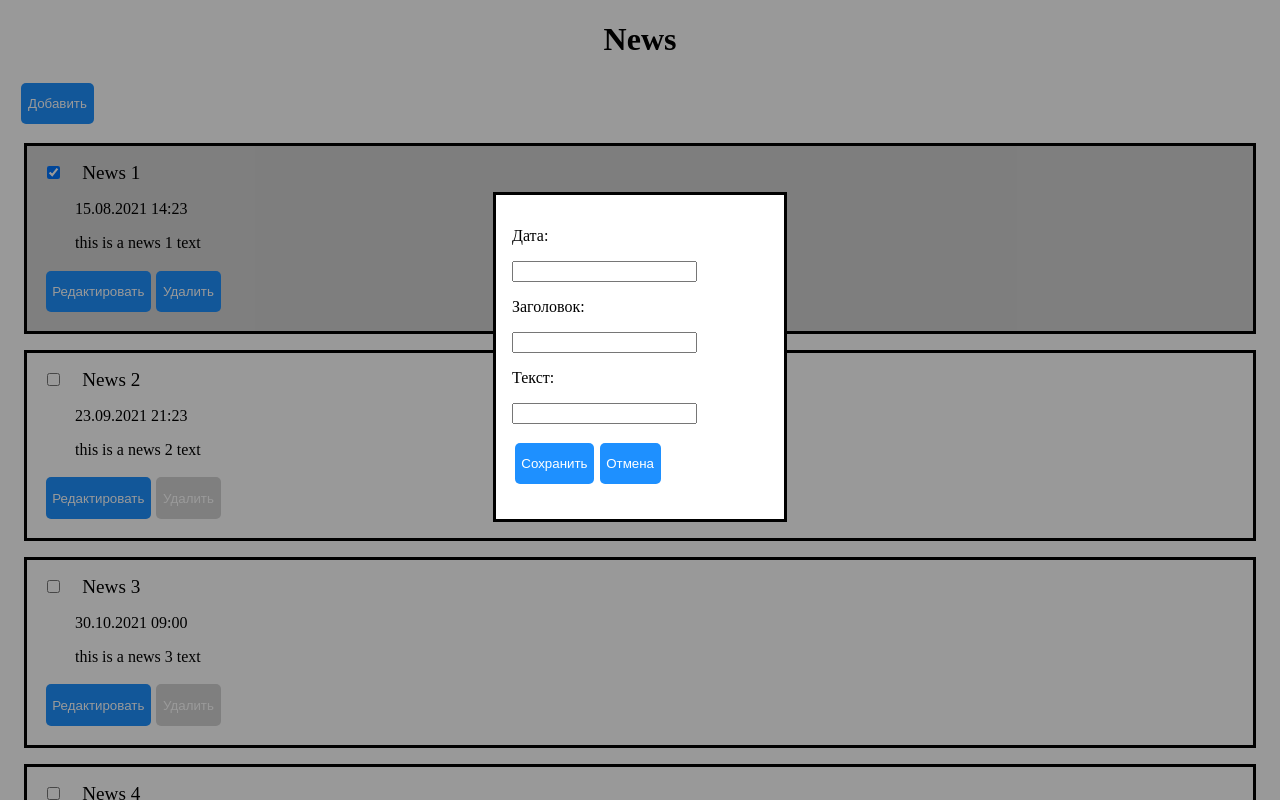
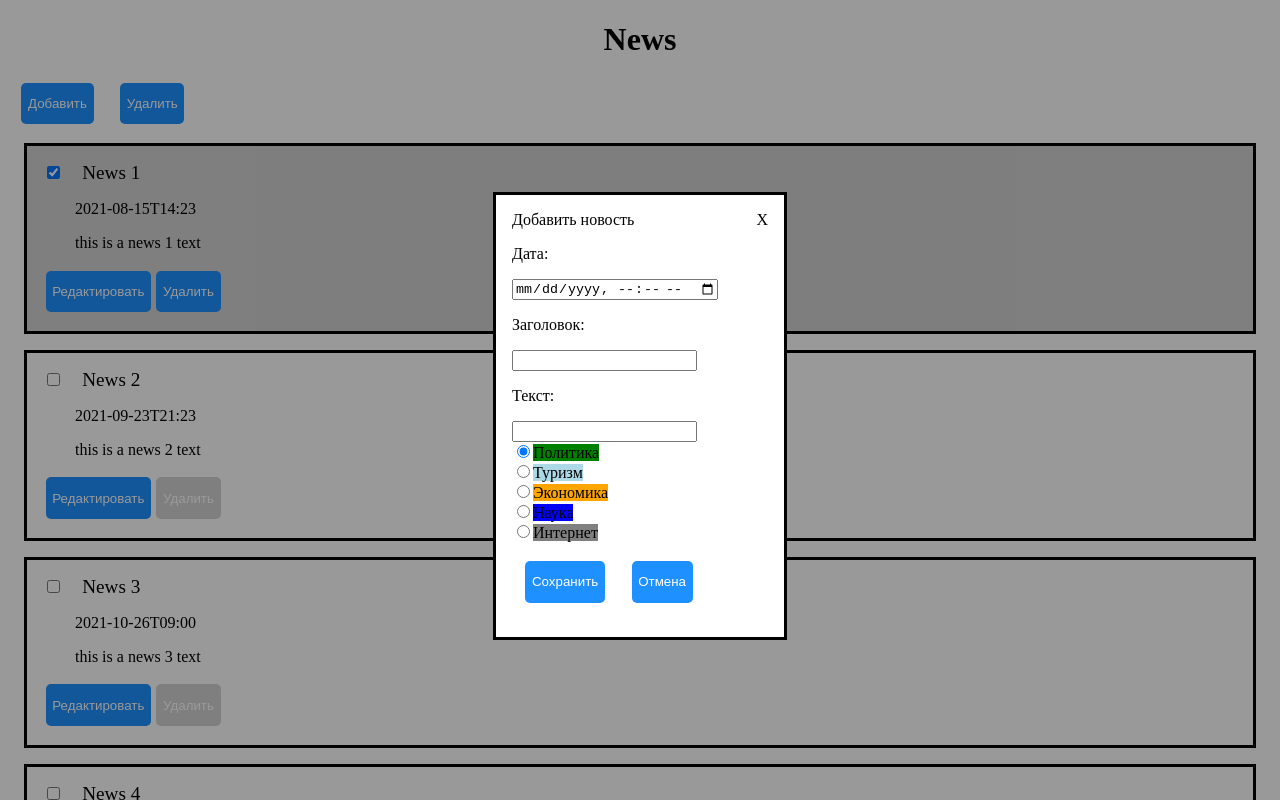
Before and after one commit to ParmaAngularCourse/parma-angular-course, an Angular app in the folder angularHomework/: page / in a window 1280 px wide. Both pictures are taken after a click on the button "Добавить". Shown: the top 800 px of the page. Built offline with nearby package versions, Linux system fonts and the light colour scheme.

Commit message:
homework 3 part

```diff
--- a/angularHomework/src/app/news-list/add-edit-news-modal/add-edit-news-modal.component.css
+++ b/angularHomework/src/app/news-list/add-edit-news-modal/add-edit-news-modal.component.css
@@ -27,3 +27,8 @@ button {
     border-radius: 5px;
     cursor:pointer;
   }
+
+  .close-button {
+      float:right;
+      cursor:pointer;
+  }
--- a/angularHomework/src/app/news-list/add-edit-news-modal/add-edit-news-modal.component.html
+++ b/angularHomework/src/app/news-list/add-edit-news-modal/add-edit-news-modal.component.html
@@ -1,12 +1,6 @@
-<div class="modal" >
-    <div class="modal-content">
-        <p>Дата:</p>
-        <input #date type='text' [value]="news?.dateTime">
-        <p>Заголовок:</p>
-        <input #title type='text' [value]="news?.title">
-        <p>Текст:</p>
-        <input #text type='text' [value]="news?.text">
-        <p><button (click)="clickSaveNews(date.value, title.value, text.value)">Сохранить</button>
-          <button (click)="clickCancel()">Отмена</button></p>
+<div class="modal" *ngIf="isOpen">
+  <div class="modal-content">
+    <ng-content select=".title"></ng-content><span class="close-button" (click)="clickCancel()">X</span>
+    <ng-content></ng-content>
   </div>
 </div>
--- a/angularHomework/src/app/news-list/add-edit-news-modal/add-edit-news-modal.component.ts
+++ b/angularHomework/src/app/news-list/add-edit-news-modal/add-edit-news-modal.component.ts
@@ -1,40 +1,35 @@
-import { ChangeDetectionStrategy, Component, EventEmitter, Input, OnInit, Output } from '@angular/core';
+import { ChangeDetectionStrategy, ChangeDetectorRef, Component, EventEmitter, Input, OnInit, Output } from '@angular/core';
 import { News } from '../news-type';
 
 @Component({
   selector: 'app-add-edit-news-modal',
   templateUrl: './add-edit-news-modal.component.html',
   styleUrls: ['./add-edit-news-modal.component.css'],
-  changeDetection: ChangeDetectionStrategy.OnPush
+  changeDetection: ChangeDetectionStrategy.Default
 })
 export class AddEditNewsModalComponent implements OnInit {
 
-  @Input("news_data") news: News | undefined;
+  public isOpen: boolean = false;
 
-  @Output() saveNews: EventEmitter<News> = new EventEmitter();
   @Output() cancel = new EventEmitter();
 
-  constructor() { }
+  constructor(private cdr: ChangeDetectorRef) { }
 
   ngOnInit(): void {
   }
 
-  clickSaveNews(date: string, title: string, text: string) {
-    let id = this.news ? this.news.id : 0;
-    let isChecked = this.news ? this.news.isChecked :false;
-    let newNews = {
-      id: id,
-      title: title,
-      text: text,
-      dateTime: date,
-      isChecked: isChecked
-    }
-    this.saveNews.emit(newNews);
+  clickCancel() {
+    this.cancel.emit();
   }
 
-  clickCancel() {
-    this.cancel.emit();
-    console.log('btn cancel');
+  open(){
+    this.cdr.markForCheck(); //question
+    this.isOpen = true;
+  }
+
+  close() {
+    this.cdr.markForCheck();
+    this.isOpen = false;
   }
 
 }
--- /dev/null
+++ b/angularHomework/src/app/news-list/context-menu/context-menu.component.css
@@ -0,0 +1,6 @@
+button {
+    border: solid 1px grey;
+    padding: 0.5em;
+    background-color: white;
+    position: absolute;
+}
--- /dev/null
+++ b/angularHomework/src/app/news-list/context-menu/context-menu.component.html
@@ -0,0 +1 @@
+<button *ngIf="isVisible" (click)="onSelectAll()" [style.top.px]="position.top" [style.left.px]="position.left">Отметить все</button>
--- a/angularHomework/src/app/news-list/news-list.component.css
+++ b/angularHomework/src/app/news-list/news-list.component.css
@@ -5,4 +5,11 @@ button {
   margin: 0.2em 1em;
   padding: 1em 0.5em;
   border-radius: 5px;
+  cursor:pointer;
 }
+
+button:disabled,
+button[disabled]{
+  background-color: lightgray;
+  cursor: default;
+}
--- a/angularHomework/src/app/news-list/news-list.component.html
+++ b/angularHomework/src/app/news-list/news-list.component.html
@@ -1,3 +1,30 @@
-<button (click)=OnClickAddButton()>Добавить</button>
-<app-news *ngFor="let item of news" [news_data]="item" (deleteNews)="OnDeleteNews($event)" (editNews)="OnEditNews($event)"></app-news>
-<app-add-edit-news-modal [news_data]="selectedNews" *ngIf="isOpenModal" (cancel)="OnCancelModal()" (saveNews)="OnSaveNews($event)"></app-add-edit-news-modal>
+<div (contextmenu)="onContextMenu($event)" (click)="onClick()">
+    <app-context-menu (selectAllNews)=onSelectAllNews()></app-context-menu>
+    <button (click)=OnClickAddButton()>Добавить</button>
+    <button (click)=OnClickDeleteButton() [disabled]="!isAnyNewsChecked()">Удалить</button>
+    <app-news *ngFor="let item of news" [news_data]="item" (deleteNews)="OnDeleteNews($event)"
+        (editNews)="OnEditNews($event)"></app-news>
+
+    <app-add-edit-news-modal (cancel)="OnCancelModal()">
+        <span class="title">{{selectedNews ? "Изменить новость" : "Добавить новость"}}</span>
+        <p>Дата:</p>
+        <input #date type='datetime-local' [value]="selectedNews ? selectedNews.dateTime : ''">
+        <p>Заголовок:</p>
+        <input #title type='text' [value]="selectedNews ? selectedNews.title : ''">
+        <p>Текст:</p>
+        <input #text type='text' [value]="selectedNews?.text">
+        <div *ngFor="let item of newsTypes">
+            <input type='radio' [(ngModel)]="selectedTypeId" name="newsType" [id]="'newsType' + item.id"  [value]="item.id" >
+            <label for="'newsType' + item.id" [style.background-color]="item.color">{{item.text}}</label>
+        </div>
+        <p><button (click)="clickSaveNews(date.value, title.value, text.value)">Сохранить</button>
+          <button (click)="OnCancelModal()">Отмена</button></p>
+    </app-add-edit-news-modal>
+</div>
+
+
+
+<ng-template>
+    <p></p>
+    <input type='' [value]=''>
+</ng-template>
--- a/angularHomework/src/app/news-list/news-list.component.ts
+++ b/angularHomework/src/app/news-list/news-list.component.ts
@@ -1,5 +1,7 @@
-import { ChangeDetectionStrategy, Component, OnInit } from '@angular/core';
-import { News } from './news-type';
+import { ChangeDetectionStrategy, Component, OnInit, ViewChild } from '@angular/core';
+import { AddEditNewsModalComponent } from './add-edit-news-modal/add-edit-news-modal.component';
+import { ContextMenuComponent } from './context-menu/context-menu.component';
+import { News, NewsType } from './news-type';
 
 
 
@@ -7,19 +9,30 @@ import { News } from './news-type';
   selector: 'app-news-list',
   templateUrl: './news-list.component.html',
   styleUrls: ['./news-list.component.css'],
-  changeDetection: ChangeDetectionStrategy.OnPush
+  changeDetection: ChangeDetectionStrategy.Default
 })
 export class NewsListComponent implements OnInit {
 
-  public news: Array<News> = [
-    { id: 1, title: "News 1", text: "this is a news 1 text", dateTime: "15.08.2021 14:23", isChecked: true },
-    { id: 2, title: "News 2", text: "this is a news 2 text", dateTime: "23.09.2021 21:23", isChecked: false },
-    { id: 3, title: "News 3", text: "this is a news 3 text", dateTime: "30.10.2021 09:00", isChecked: false },
-    { id: 4, title: "News 4", text: "this is a news 4 text", dateTime: "01.11.2021 15:03", isChecked: false }
+  public newsTypes: Array<NewsType> = [
+    {id: 1, text: "Политика", color:"green"},
+    {id: 2, text: "Туризм", color:"lightblue"},
+    {id: 3, text: "Экономика", color:"orange"},
+    {id: 4, text: "Наука", color:"blue"},
+    {id: 5, text: "Интернет", color:"grey"},
   ];
 
-  public isOpenModal: boolean = false;
+  public news: Array<News> = [
+    { id: 1, title: "News 1", text: "this is a news 1 text", dateTime: "2021-08-15T14:23", isChecked: true, newsType: this.newsTypes[0]},
+    { id: 2, title: "News 2", text: "this is a news 2 text", dateTime: "2021-09-23T21:23", isChecked: false, newsType: this.newsTypes[1] },
+    { id: 3, title: "News 3", text: "this is a news 3 text", dateTime: "2021-10-26T09:00", isChecked: false, newsType: this.newsTypes[2] },
+    { id: 4, title: "News 4", text: "this is a news 4 text", dateTime: "2021-11-01T15:03", isChecked: false, newsType: this.newsTypes[3] }
+  ];
+
+  public selectedTypeId: number = 1;
   public selectedNews: News | undefined;
+
+  @ViewChild(ContextMenuComponent) menuComponent: ContextMenuComponent | undefined;
+  @ViewChild(AddEditNewsModalComponent) modalComponent: AddEditNewsModalComponent | undefined;
 
   constructor() { }
 
@@ -37,30 +50,72 @@ export class NewsListComponent implements OnInit {
     const index = this.news.findIndex(item => item.id === $event);
     if (index > -1) {
       this.selectedNews = this.news[index];
-      this.isOpenModal = true;
+      this.selectedTypeId = this.selectedNews.newsType.id;
+      this.modalComponent?.open();
     }
   }
 
-  OnSaveNews($event: News) {
-    if ($event.id === 0) {
-      $event.id = this.news.length + 1;
-      this.news.push($event);
-    } else {
-      let index = this.news.findIndex(item => item.id === $event.id);
-      if (index > -1) {
-        this.news[index] = $event;
-      }
-    }
-    this.isOpenModal = false;
-    this.selectedNews = undefined;
-  }
-
   OnClickAddButton() {
-    this.isOpenModal = true;
+    this.modalComponent?.open();
   }
 
   OnCancelModal() {
-    this.isOpenModal = false;
+    this.modalComponent?.close();
     this.selectedNews = undefined;
+    this.selectedTypeId = 1;
+  }
+
+  OnClickDeleteButton() {
+    this.news = this.news.filter(item => !item.isChecked);
+  }
+
+  isAnyNewsChecked() {
+    return this.news.some(item => item.isChecked);
+  }
+
+  onSelectAllNews() {
+    this.news = this.news.map(item => {
+      if (item.isChecked)
+        return item;
+      else {
+        item.isChecked = true;
+        return { ...item };
+      }
+    });
+  }
+
+  onContextMenu($event: MouseEvent) {
+    this.menuComponent?.show({top: $event.y, left: $event.x});
+    return false;
+  }
+
+  onClick() {
+    this.menuComponent?.close();
+  }
+
+  clickSaveNews(date: string, title: string, text: string) {
+    let id = this.selectedNews ? this.selectedNews.id : 0;
+    let isChecked = this.selectedNews ? this.selectedNews.isChecked :false;
+    let newNews = {
+      id: id,
+      title: title,
+      text: text,
+      dateTime: date,
+      isChecked: isChecked,
+      newsType: this.newsTypes.find( t => t.id === this.selectedTypeId)!
+    }
+    console.log(this.selectedTypeId);
+    if (id === 0) {
+      newNews.id = this.news.length + 1;
+      this.news.push(newNews);
+    } else {
+      let index = this.news.findIndex(item => item.id === newNews.id);
+      if (index > -1) {
+        this.news[index] = newNews;
+      }
+    }
+    this.modalComponent?.close();
+    this.selectedNews = undefined;
+    this.selectedTypeId = 1;
   }
 }
--- a/angularHomework/src/app/news-list/news/news.component.html
+++ b/angularHomework/src/app/news-list/news/news.component.html
@@ -1,4 +1,4 @@
-<div class="news" [style.background-color]="news.isChecked ? 'lightgrey' : 'white'">
+<div class="news" [style.background-color]="news.isChecked ? 'lightgrey' : 'white'" [style.border-color]=>
     <input type="checkbox" id="checkbox" [checked]="news.isChecked" (change)="onChange()">
     <label>{{news.title}}</label>
     <p>{{news.dateTime}}</p>
```
Also changed, not shown: angularHomework/src/app/app.module.ts (+6 -3 lines), angularHomework/src/app/news-list/context-menu/context-menu.component.ts (added, +34 -0 lines), angularHomework/src/app/news-list/news-type.ts (+13 -1 lines), 1 other file (tests, documents, lock files or other folders).
